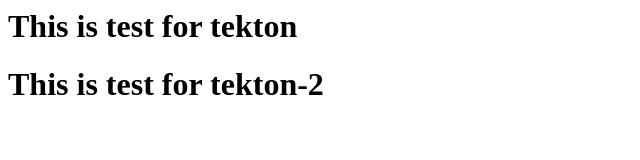
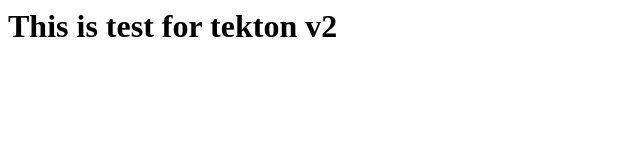
Before and after one commit to oebinu/tekton-sample, a plain HTML site: page index.html in a window 1280 px wide. Shown: the whole page, without its empty margins (0-640 px from the left). Drawn offline with Linux system fonts and the light colour scheme.

Commit message:
2023.07.20 Tekton Build Test (6)

```diff
--- a/index.html
+++ b/index.html
@@ -4,8 +4,7 @@
   </head>
   <body>
     <div>
-      <h1>This is test for tekton</h1>
-      <h1>This is test for tekton-2</h1>
+      <h1>This is test for tekton v2</h1>
     </div>
   </body>
 </html>
```
Also changed, not shown: 4th_build/index.html (+0 -1 lines).
